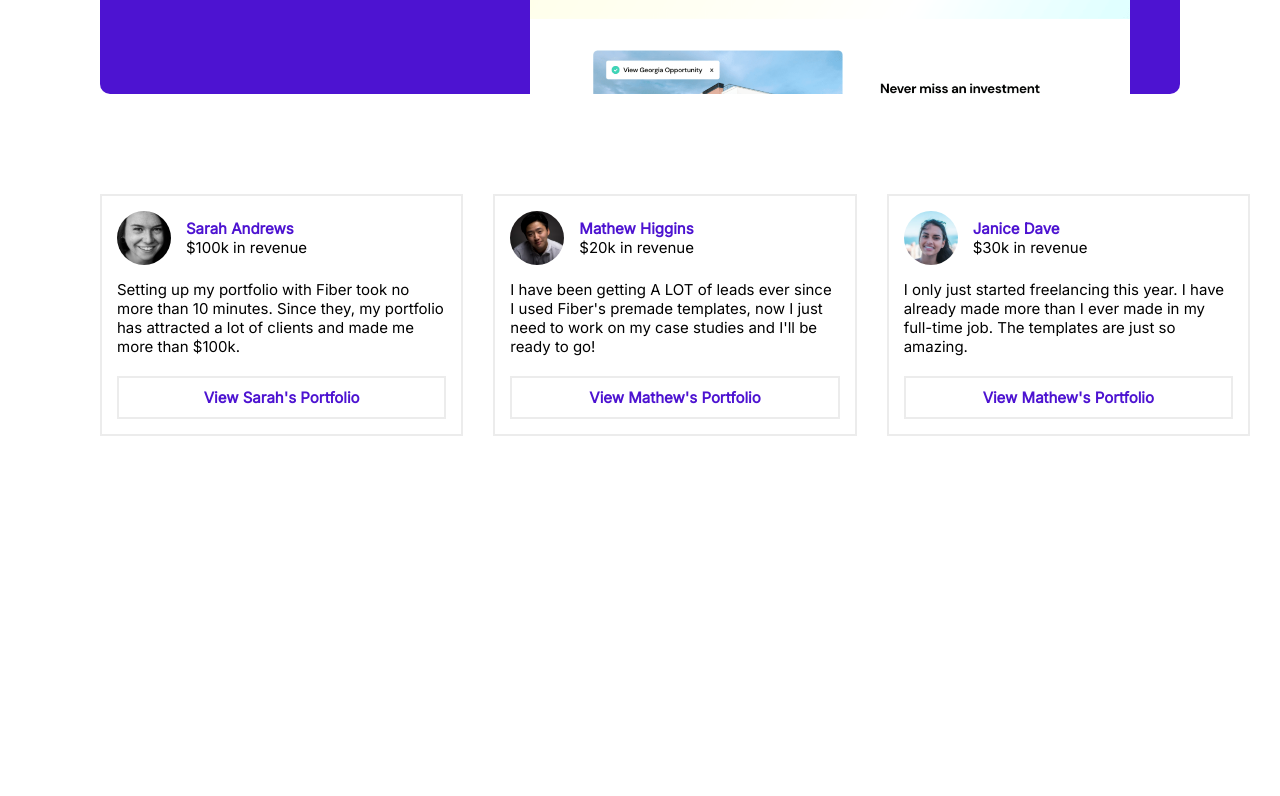
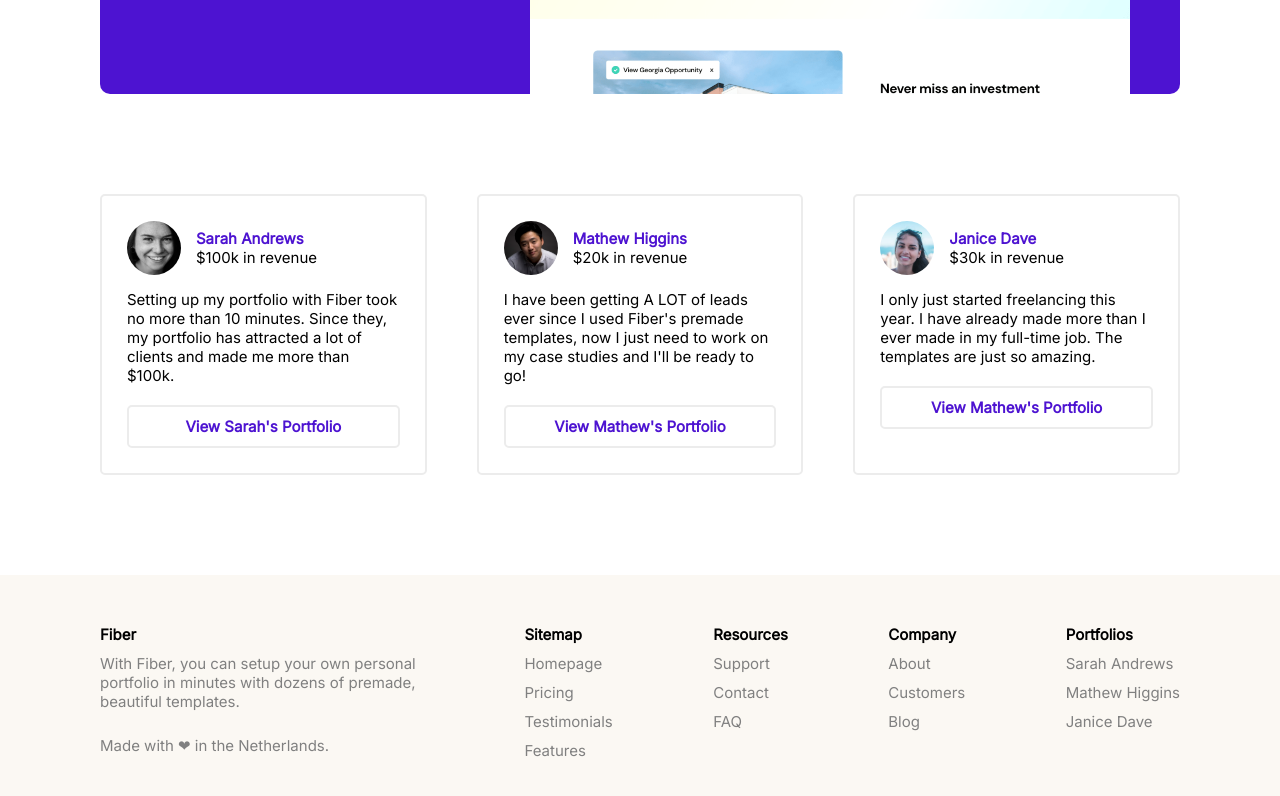
Before and after one commit to glitchy-Lord/fiber--codewell-, a React (Create React App) app: page / in a window 1280 px wide. Shown: the part 1409-2205 px from the top of the page. Before the commit the page ends 2045 px from the top, so only its background shows below. Built offline with nearby package versions, Linux system fonts and the light colour scheme.

Commit message:
added footer

```diff
--- a/src/App.js
+++ b/src/App.js
@@ -1,4 +1,5 @@
 import Features from './components/Features';
+import Footer from './components/Footer';
 import Header from './components/Header';
 import HeroSection from './components/HeroSection';
 import Reviews from './components/Reviews';
@@ -10,6 +11,7 @@ function App() {
 			<HeroSection />
 			<Features />
 			<Reviews />
+			<Footer />
 		</main>
 	);
 }
--- /dev/null
+++ b/src/components/Footer.js
@@ -0,0 +1,52 @@
+import React from 'react';
+import classes from './Footer.module.css';
+
+const Footer = () => {
+	return (
+		<footer className={classes.footer}>
+			<div>
+				<h4>Fiber</h4>
+				<p>
+					With Fiber, you can setup your own personal portfolio in
+					minutes with dozens of premade, beautiful templates.
+				</p>
+				<p>Made with &#10084; in the Netherlands.</p>
+			</div>
+			<div>
+				<h4>Sitemap</h4>
+				<ul>
+					<li>Homepage</li>
+					<li>Pricing</li>
+					<li>Testimonials</li>
+					<li>Features</li>
+				</ul>
+			</div>
+			<div>
+				<h4>Resources</h4>
+				<ul>
+					<li>Support</li>
+					<li>Contact</li>
+					<li>FAQ</li>
+				</ul>
+			</div>
+			<div>
+				<h4>Company</h4>
+				<ul>
+					<li>About</li>
+					<li>Customers</li>
+					<li>Blog</li>
+				</ul>
+			</div>
+			<div>
+				<h4>Portfolios</h4>
+				<ul>
+					<li>Sarah Andrews</li>
+					<li>Mathew Higgins</li>
+					<li>Janice Dave</li>
+				</ul>
+			</div>
+		</footer>
+	);
+};
+
+export default Footer;
--- /dev/null
+++ b/src/components/Footer.module.css
@@ -0,0 +1,26 @@
+.footer {
+	display: flex;
+	justify-content: space-between;
+	font-size: 1.5rem;
+
+	background-color: #fbf8f3;
+	padding: 5rem 10rem;
+}
+
+.footer p,
+.footer li {
+	color: gray;
+}
+
+.footer div:first-of-type {
+	width: 30%;
+}
+
+.footer h4,
+.footer li {
+	margin-bottom: 1rem;
+}
+
+.footer p {
+	margin-bottom: 2.5rem;
+}
--- a/src/components/Reviews.module.css
+++ b/src/components/Reviews.module.css
@@ -1,17 +1,21 @@
 .reviews {
 	display: flex;
 	justify-content: space-between;
+	/* width: 100%; */
+	overflow: hidden;
+	column-gap: 5rem;
 
-	margin-left: 10rem;
+	margin: 0 10rem;
 
-	margin-bottom: 20rem;
+	margin-bottom: 10rem;
 }
 
 .review {
+	/* width: 45%; */
 	width: 50%;
 	border: 2px solid rgb(236, 236, 236);
-	padding: 1.5rem;
-	margin-right: 3rem;
+	border-radius: 0.5rem;
+	padding: 2.5rem;
 
 	font-size: 1.5rem;
 }
@@ -51,4 +55,5 @@
 
 	padding: 1rem;
 	border: 2px solid rgb(236, 236, 236);
+	border-radius: 0.5rem;
 }
--- a/src/index.css
+++ b/src/index.css
@@ -25,4 +25,5 @@ body {
 .App {
 	max-width: 1440px;
 	margin: auto;
+	overflow-x: hidden;
 }
```
